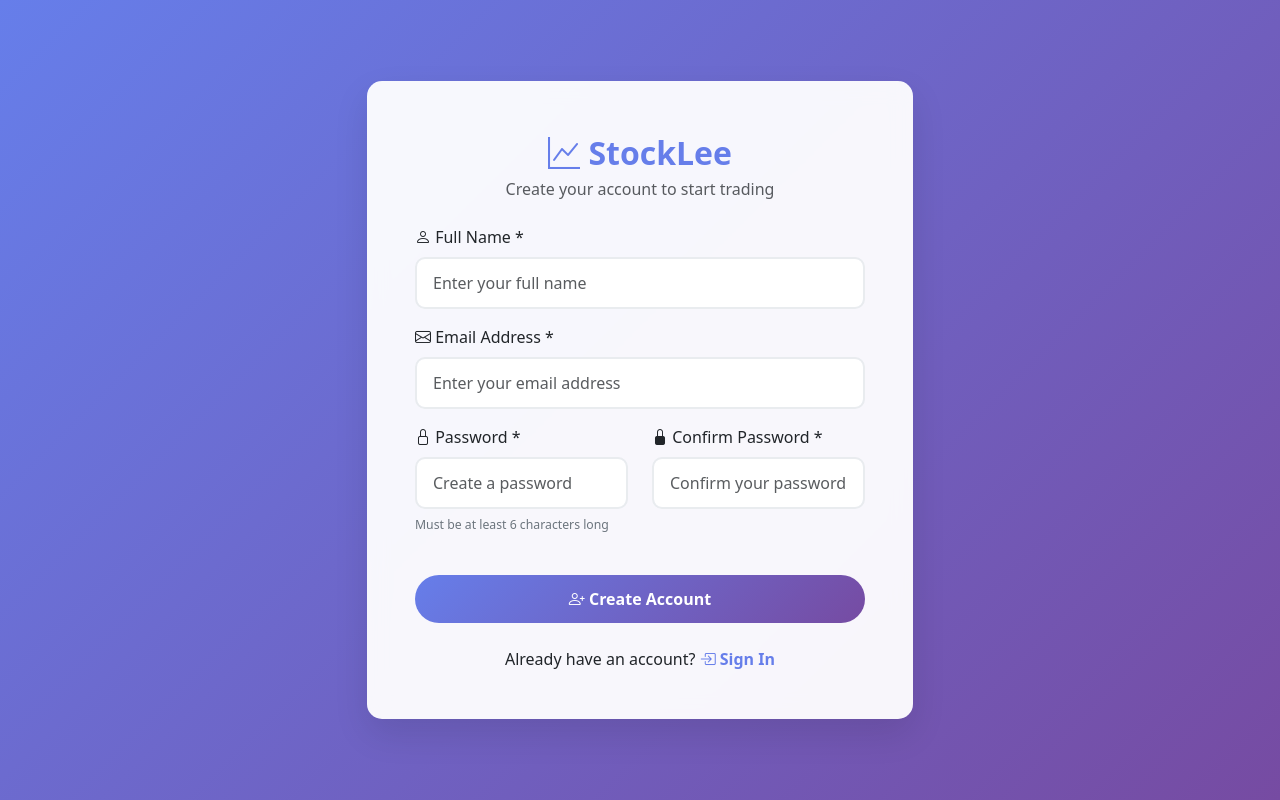
After one commit to TinusJ/stocklee, a Spring app: page /auth/register in a window 1280 px wide. The commit adds this page. Run offline with Thymeleaf, Linux system fonts and the light colour scheme; the template is opened without the code that fills it, so the values that code supplies are empty; some of the project's set-up classes (security, data sources, template engines, error pages and the like) are left out, and stand-ins take their place; some libraries are stand-ins or nearby versions.

Commit message:
Implement core login and registration system with web forms
Co-authored-by: TinusJ <16685359+TinusJ@users.noreply.github.com>

```diff
--- a/pom.xml
+++ b/pom.xml
@@ -37,6 +37,10 @@
 		<dependency>
 			<groupId>org.springframework.boot</groupId>
 			<artifactId>spring-boot-starter-thymeleaf</artifactId>
+		</dependency>
+		<dependency>
+			<groupId>org.thymeleaf.extras</groupId>
+			<artifactId>thymeleaf-extras-springsecurity6</artifactId>
 		</dependency>
 		<dependency>
 			<groupId>org.springframework.boot</groupId>
--- a/src/main/java/com/tinusj/stocklee/entity/User.java
+++ b/src/main/java/com/tinusj/stocklee/entity/User.java
@@ -25,6 +25,9 @@ public class User {
     @Column(nullable = false, unique = true)
     private String username;
 
+    @Column(nullable = false, unique = true)
+    private String email;
+
     @Column(nullable = false)
     private String password;
 
@@ -50,8 +53,9 @@ public class User {
         this.updatedAt = LocalDateTime.now();
     }
 
-    public User(String username, String password, Set<Role> roles) {
+    public User(String username, String email, String password, Set<Role> roles) {
         this.username = username;
+        this.email = email;
         this.password = password;
         this.roles = roles;
     }
--- a/src/main/java/com/tinusj/stocklee/repository/UserRepository.java
+++ b/src/main/java/com/tinusj/stocklee/repository/UserRepository.java
@@ -15,5 +15,9 @@ public interface UserRepository extends JpaRepository<User, UUID> {
 
     Optional<User> findByUsername(String username);
 
+    Optional<User> findByEmail(String email);
+
     boolean existsByUsername(String username);
+
+    boolean existsByEmail(String email);
 }
--- /dev/null
+++ b/src/main/resources/templates/auth/register.html
@@ -0,0 +1,209 @@
+<!DOCTYPE html>
+<html lang="en" xmlns:th="http://www.thymeleaf.org">
+<head>
+    <meta charset="UTF-8">
+    <meta name="viewport" content="width=device-width, initial-scale=1.0">
+    <title>Register - Stock Trading Application</title>
+    <link href="https://cdn.jsdelivr.net/npm/bootstrap@5.3.0/dist/css/bootstrap.min.css" rel="stylesheet">
+    <link href="https://cdn.jsdelivr.net/npm/bootstrap-icons@1.7.2/font/bootstrap-icons.css" rel="stylesheet">
+    <style>
+        body {
+            background: linear-gradient(135deg, #667eea 0%, #764ba2 100%);
+            min-height: 100vh;
+            display: flex;
+            align-items: center;
+            padding: 20px 0;
+        }
+        .register-card {
+            background: rgba(255, 255, 255, 0.95);
+            border-radius: 15px;
+            box-shadow: 0 15px 35px rgba(0, 0, 0, 0.1);
+            backdrop-filter: blur(10px);
+        }
+        .brand-logo {
+            color: #667eea;
+            font-weight: bold;
+            font-size: 2rem;
+        }
+        .btn-register {
+            background: linear-gradient(135deg, #667eea 0%, #764ba2 100%);
+            border: none;
+            border-radius: 25px;
+            padding: 12px 30px;
+            font-weight: 600;
+            transition: transform 0.2s;
+        }
+        .btn-register:hover {
+            transform: translateY(-2px);
+            box-shadow: 0 5px 15px rgba(102, 126, 234, 0.4);
+        }
+        .form-control {
+            border-radius: 10px;
+            border: 2px solid #e9ecef;
+            padding: 12px 16px;
+            transition: border-color 0.3s;
+        }
+        .form-control:focus {
+            border-color: #667eea;
+            box-shadow: 0 0 0 0.2rem rgba(102, 126, 234, 0.25);
+        }
+        .form-control.is-invalid {
+            border-color: #dc3545;
+        }
+        .login-link {
+            color: #667eea;
+            text-decoration: none;
+            font-weight: 600;
+        }
+        .login-link:hover {
+            color: #764ba2;
+            text-decoration: underline;
+        }
+        .password-requirements {
+            font-size: 0.875rem;
+            color: #6c757d;
+        }
+    </style>
+</head>
+<body>
+    <div class="container">
+        <div class="row justify-content-center">
+            <div class="col-md-8 col-lg-6">
+                <div class="register-card p-4 p-md-5">
+                    <!-- Brand -->
+                    <div class="text-center mb-4">
+                        <div class="brand-logo">
+                            <i class="bi bi-graph-up"></i> StockLee
+                        </div>
+                        <p class="text-muted">Create your account to start trading</p>
+                    </div>
+
+                    <!-- Registration Form -->
+                    <form th:action="@{/users/create}" method="post" th:object="${signupRequest}" novalidate>
+                        <div class="row">
+                            <div class="col-12 mb-3">
+                                <label for="fullName" class="form-label">
+                                    <i class="bi bi-person"></i> Full Name *
+                                </label>
+                                <input type="text"
+                                       class="form-control"
+                                       id="fullName"
+                                       th:field="*{fullName}"
+                                       th:classappend="${#fields.hasErrors('fullName')} ? 'is-invalid' : ''"
+                                       placeholder="Enter your full name"
+                                       required>
+                                <div class="invalid-feedback" th:if="${#fields.hasErrors('fullName')}" th:errors="*{fullName}">
+                                    Full name error
+                                </div>
+                            </div>
+                        </div>
+
+                        <div class="mb-3">
+                            <label for="email" class="form-label">
+                                <i class="bi bi-envelope"></i> Email Address *
+                            </label>
+                            <input type="email"
+                                   class="form-control"
+                                   id="email"
+                                   th:field="*{email}"
+                                   th:classappend="${#fields.hasErrors('email')} ? 'is-invalid' : ''"
+                                   placeholder="Enter your email address"
+                                   required>
+                            <div class="invalid-feedback" th:if="${#fields.hasErrors('email')}" th:errors="*{email}">
+                                Email error
+                            </div>
+                        </div>
+
+                        <div class="row">
+                            <div class="col-md-6 mb-3">
+                                <label for="password" class="form-label">
+                                    <i class="bi bi-lock"></i> Password *
+                                </label>
+                                <input type="password"
+                                       class="form-control"
+                                       id="password"
+                                       th:field="*{password}"
+                                       th:classappend="${#fields.hasErrors('password')} ? 'is-invalid' : ''"
+                                       placeholder="Create a password"
+                                       required>
+                                <div class="invalid-feedback" th:if="${#fields.hasErrors('password')}" th:errors="*{password}">
+                                    Password error
+                                </div>
+                                <div class="password-requirements mt-1">
+                                    <small>Must be at least 6 characters long</small>
+                                </div>
+                            </div>
+
+                            <div class="col-md-6 mb-3">
+                                <label for="confirmPassword" class="form-label">
+                                    <i class="bi bi-lock-fill"></i> Confirm Password *
+                                </label>
+                                <input type="password"
+                                       class="form-control"
+                                       id="confirmPassword"
+                                       th:field="*{confirmPassword}"
+                                       th:classappend="${#fields.hasErrors('confirmPassword')} ? 'is-invalid' : ''"
+                                       placeholder="Confirm your password"
+                                       required>
+                                <div class="invalid-feedback" th:if="${#fields.hasErrors('confirmPassword')}" th:errors="*{confirmPassword}">
+                                    Confirm password error
+                                </div>
+                            </div>
+                        </div>
+
+                        <div class="d-grid mt-4">
+                            <button type="submit" class="btn btn-primary btn-register">
+                                <i class="bi bi-person-plus"></i> Create Account
+                            </button>
+                        </div>
+                    </form>
+
+                    <!-- Login Link -->
+                    <div class="text-center mt-4">
+                        <p class="mb-0">Already have an account?
+                            <a href="/login" class="login-link">
+                                <i class="bi bi-box-arrow-in-right"></i> Sign In
+                            </a>
+                        </p>
+                    </div>
+                </div>
+            </div>
+        </div>
+    </div>
+
+    <script src="https://cdn.jsdelivr.net/npm/bootstrap@5.3.0/dist/js/bootstrap.bundle.min.js"></script>
+
+    <!-- Client-side validation -->
+    <script>
+        document.addEventListener('DOMContentLoaded', function() {
+            const form = document.querySelector('form');
+            const password = document.getElementById('password');
+            const confirmPassword = document.getElementById('confirmPassword');
+
+            function validatePasswords() {
+                if (password.value !== confirmPassword.value) {
+                    confirmPassword.setCustomValidity('Passwords do not match');
+                    confirmPassword.classList.add('is-invalid');
+                } else {
+                    confirmPassword.setCustomValidity('');
+                    confirmPassword.classList.remove('is-invalid');
+                }
+            }
+
+            password.addEventListener('input', validatePasswords);
+            confirmPassword.addEventListener('input', validatePasswords);
+
+            form.addEventListener('submit', function(e) {
+                if (password.value !== confirmPassword.value) {
+                    e.preventDefault();
+                    confirmPassword.classList.add('is-invalid');
+                    const feedback = confirmPassword.nextElementSibling;
+                    if (feedback && feedback.classList.contains('invalid-feedback')) {
+                        feedback.textContent = 'Passwords do not match';
+                    }
+                }
+            });
+        });
+    </script>
+</body>
+</html>
```
Also changed, not shown: src/main/java/com/tinusj/stocklee/config/DataInitializer.java (+4 -3 lines), src/main/java/com/tinusj/stocklee/config/SecurityConfig.java (+22 -4 lines), src/main/java/com/tinusj/stocklee/controller/AuthController.java (+9 -3 lines), src/main/java/com/tinusj/stocklee/dto/LoginRequest.java (added, +18 -0 lines), src/main/java/com/tinusj/stocklee/dto/SignupRequest.java (+21 -1 lines), src/main/java/com/tinusj/stocklee/repository/UserProfileRepository.java (+10 -0 lines), src/main/java/com/tinusj/stocklee/service/CustomUserDetailsService.java (+5 -4 lines), src/main/java/com/tinusj/stocklee/service/UserProfileService.java (+14 -0 lines), src/main/java/com/tinusj/stocklee/web/AuthWebController.java (added, +113 -0 lines), src/main/java/com/tinusj/stocklee/web/HomeController.java (+50 -31 lines), src/main/resources/templates/auth/login.html (added, +140 -0 lines), src/main/resources/templates/dashboard.html (+4 -7 lines), src/main/resources/templates/fragments/navigation.html (+41 -11 lines).
